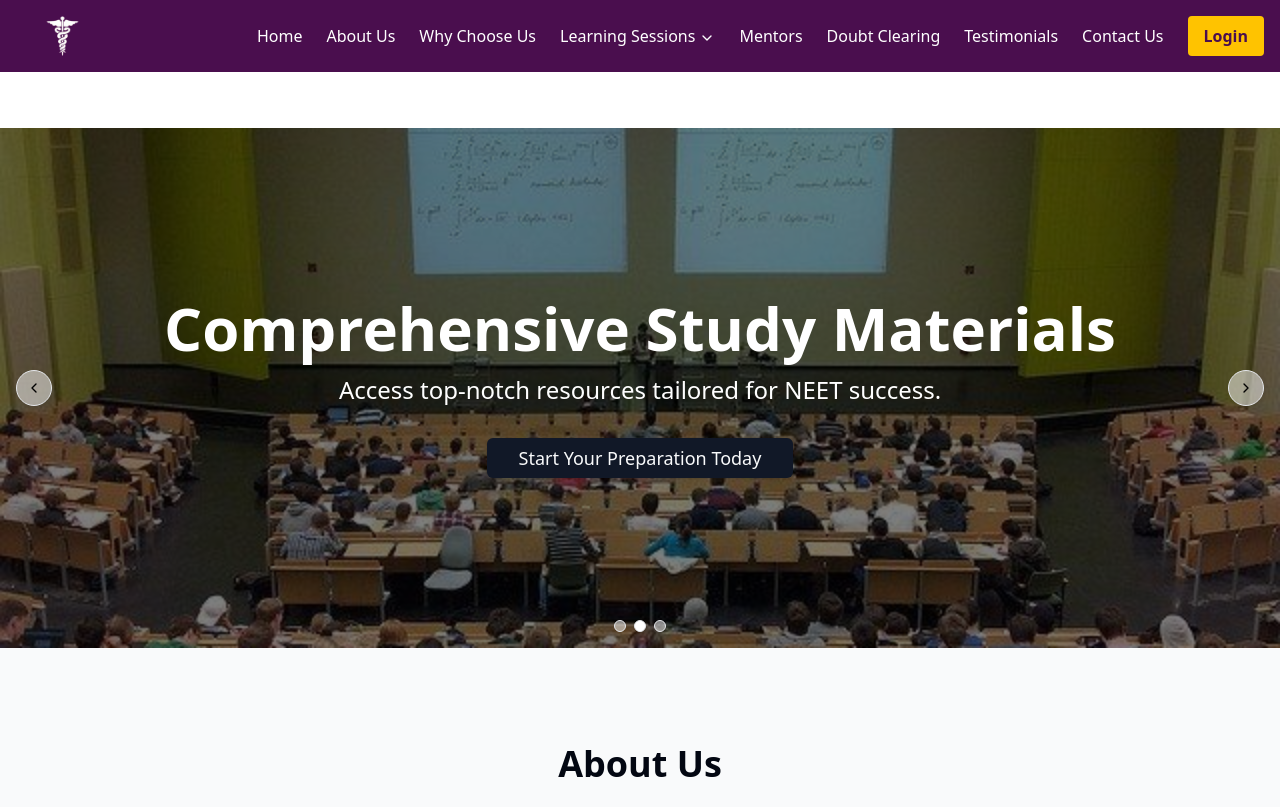
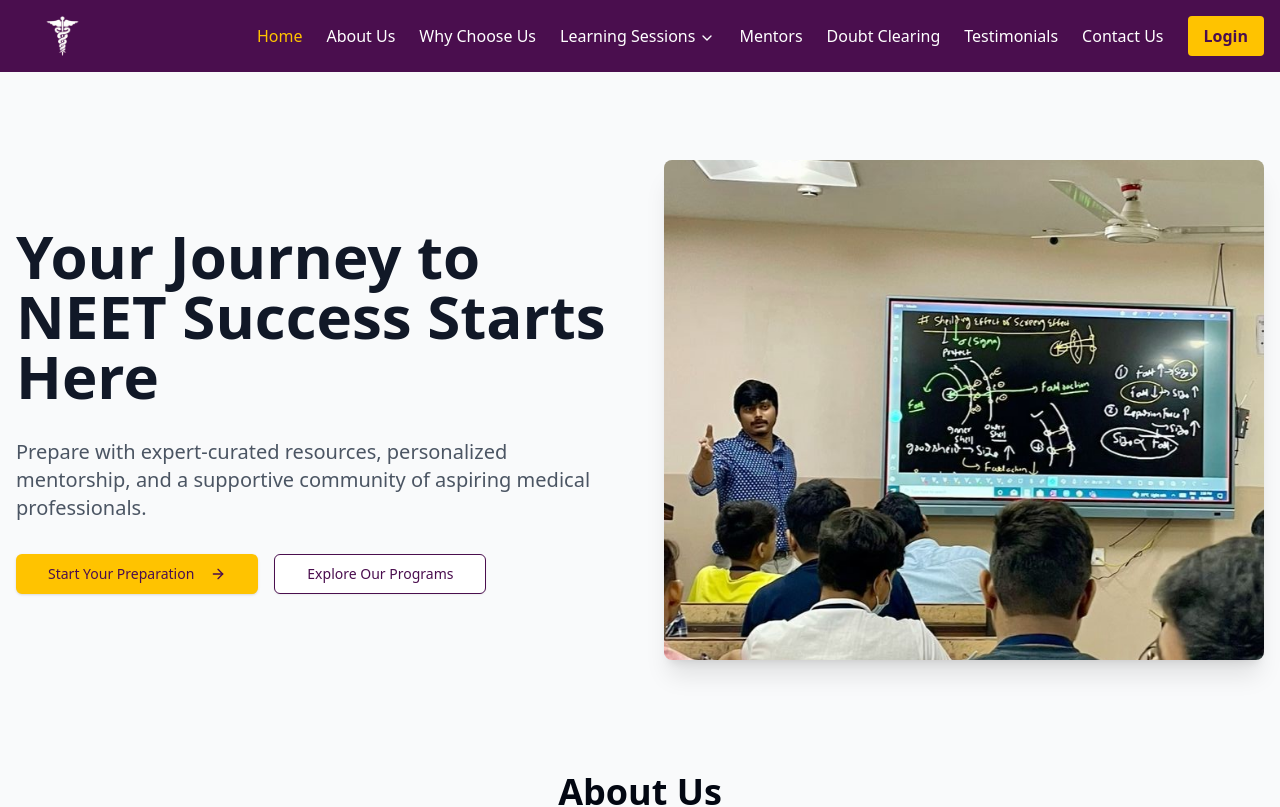
Before and after one commit to MohdAliJasim/NEETSuccessPath, a Next.js app in the folder frontend/: page / in a window 1280 px wide. Shown: the top 807 px of the page. Built offline with nearby package versions, Linux system fonts and the light colour scheme.

Commit message:
I have added new Hero section

```diff
--- a/frontend/src/app/globals.css
+++ b/frontend/src/app/globals.css
@@ -68,3 +68,27 @@
 html {
   scroll-behavior: smooth;
 }
+
+
+@keyframes blob {
+  0% {
+    transform: translate(0px, 0px) scale(1);
+  }
+  33% {
+    transform: translate(30px, -50px) scale(1.1);
+  }
+  66% {
+    transform: translate(-20px, 20px) scale(0.9);
+  }
+  100% {
+    transform: translate(0px, 0px) scale(1);
+  }
+}
+
+.animate-blob {
+  animation: blob 7s infinite;
+}
+
+.animation-delay-2000 {
+  animation-delay: 2s;
+}
--- a/frontend/src/app/page.jsx
+++ b/frontend/src/app/page.jsx
@@ -1,4 +1,4 @@
-import Hero from "../components/Hero.jsx"
+
 import Navbar from "../components/Navbar.jsx"
 import AboutUs from "../components/AboutUs.jsx"
 import WhyUS from "../components/WhyUs.jsx"
@@ -7,6 +7,7 @@ import TestimonialCarousel from "@/components/Testimonial.jsx"
 import MentorCarousel from "../components/Mentor.jsx"
 import LearningResources from "../components/Session.jsx"
 import Testing from "../components/Testing.jsx"
+import Hero from "@/components/Hero2.jsx"
 export default function Home() {
   return (
   <>
--- a/frontend/src/components/Hero.jsx
+++ b/frontend/src/components/Hero.jsx
@@ -7,7 +7,7 @@ import { Button } from '@/components/ui/button'
 
 const slides = [
   {
-    image: '/images/neet-lab.jpeg',
+    image: '/images/hero/neet-preparation.jpg',
     heading: 'Your Journey to NEET Success Starts Here',
     subheading: 'Prepare with the best resources, mentors, and a community of motivated learners.',
   },
@@ -40,7 +40,7 @@ export default function Hero() {
   }, [])
 
   return (
-    <section className="lg:mt-32 relative h-[80vh] lg:h-[65vh] w-full overflow-hidden" id='hero'>
+    <section className="relative  h-[80vh] lg:h-[calc(80vh-80px)] w-full overflow-hidden" id="hero">
       {slides.map((slide, index) => (
         <div
           key={index}
@@ -55,11 +55,14 @@ export default function Hero() {
             objectFit="cover"
             priority
           />
-          <div className="absolute inset-0 bg-black bg-opacity-50" />
+          <div className="absolute inset-0 bg-gradient-to-r from-black to-gray-300 opacity-80" />
           <div className="absolute inset-0 flex flex-col items-center justify-center text-center text-white">
             <h1 className="mb-4 text-4xl font-bold md:text-5xl lg:text-6xl">{slide.heading}</h1>
             <p className="mb-8 max-w-2xl text-xl md:text-2xl">{slide.subheading}</p>
-            <Button size="lg" className="text-lg">
+            <Button
+              size="lg"
+              className="text-lg bg-[#FFC300] text-[#4A0E4E] hover:bg-[#00A896] hover:text-white transition duration-300"
+            >
               Start Your Preparation Today
             </Button>
           </div>
@@ -68,19 +71,19 @@ export default function Hero() {
       <Button
         variant="outline"
         size="icon"
-        className="absolute left-4 top-1/2 -translate-y-1/2 transform rounded-full bg-white/50 text-black hover:bg-white/75"
+        className="absolute left-4 top-1/2 -translate-y-1/2 transform rounded-full bg-white/20 text-white hover:bg-white/40 hover:text-[#4A0E4E] transition duration-300"
         onClick={prevSlide}
       >
-        <ChevronLeft className="h-4 w-4" />
+        <ChevronLeft className="h-6 w-6" />
         <span className="sr-only">Previous slide</span>
       </Button>
       <Button
         variant="outline"
         size="icon"
-        className="absolute right-4 top-1/2 -translate-y-1/2 transform rounded-full bg-white/50 text-black hover:bg-white/75"
+        className="absolute right-4 top-1/2 -translate-y-1/2 transform rounded-full bg-white/20 text-white hover:bg-white/40 hover:text-[#4A0E4E] transition duration-300"
         onClick={nextSlide}
       >
-        <ChevronRight className="h-4 w-4" />
+        <ChevronRight className="h-6 w-6" />
         <span className="sr-only">Next slide</span>
       </Button>
       <div className="absolute bottom-4 left-1/2 flex -translate-x-1/2 transform space-x-2">
@@ -90,8 +93,8 @@ export default function Hero() {
             variant="outline"
             size="sm"
             className={`h-3 w-3 rounded-full p-0 ${
-              index === currentSlide ? 'bg-white' : 'bg-white/50'
-            }`}
+              index === currentSlide ? 'bg-[#FFC300]' : 'bg-white/50'
+            } hover:bg-[#00A896] transition duration-300`}
             onClick={() => setCurrentSlide(index)}
           >
             <span className="sr-only">Go to slide {index + 1}</span>
--- /dev/null
+++ b/frontend/src/components/Hero2.jsx
@@ -0,0 +1,65 @@
+'use client'
+
+import React from 'react'
+import Image from 'next/image'
+import { ArrowRight } from 'lucide-react'
+import { Button } from '@/components/ui/button'
+
+export default function Hero() {
+  return (
+    <section className="relative bg-gray-50" id="hero">
+      <div className="container mx-auto px-4 pt-20 pb-4 sm:pt-28 lg:pt-40">
+        <div className="grid grid-cols-1 lg:grid-cols-2 gap-12 items-center">
+          <div className="space-y-8">
+            <h1 className="text-4xl sm:text-5xl lg:text-6xl font-bold text-gray-900 leading-tight">
+              Your Journey to NEET Success Starts Here
+            </h1>
+            <p className="text-xl text-gray-600 max-w-2xl">
+              Prepare with expert-curated resources, personalized mentorship, and a supportive community of aspiring medical professionals.
+            </p>
+            <div className="flex flex-col sm:flex-row gap-4">
+              <Button
+                size="lg"
+                className="bg-[#FFC300] hover:bg-[#00A896] text-[#4A0E4E] hover:text-white transition-colors duration-300"
+              >
+                Start Your Preparation
+                <ArrowRight className="ml-2 h-5 w-5" />
+              </Button>
+              <Button
+                size="lg"
+                variant="outline"
+                className="border-[#4A0E4E] text-[#4A0E4E] hover:bg-[#4A0E4E] hover:text-white transition-colors duration-300"
+              >
+                Explore Our Programs
+              </Button>
+            </div>
+          </div>
+          <div className="relative h-[400px] lg:h-[500px] rounded-lg overflow-hidden shadow-xl">
+            <Image
+              src="/images/neet-lab.jpeg"
+              alt="Students preparing for NEET exam"
+              layout="fill"
+              objectFit="cover"
+              priority
+            />
+          </div>
+        </div>
+      </div>
+      {/* <div className="absolute inset-x-0 bottom-0 h-64 bg-gradient-to-t from-white to-transparent"></div>
+      <div className="container mx-auto px-4 pb-16">
+        <div className="grid grid-cols-1 md:grid-cols-3 gap-8">
+          {[
+            { title: "Expert Mentors", description: "Learn from experienced NEET professionals" },
+            { title: "Comprehensive Materials", description: "Access a wide range of study resources" },
+            { title: "Interactive Learning", description: "Engage in live classes and discussions" }
+          ].map((item, index) => (
+            <div key={index} className="bg-white p-6 rounded-lg shadow-lg border border-[#4A0E4E]/10">
+              <h3 className="text-lg font-semibold mb-2 text-[#4A0E4E]">{item.title}</h3>
+              <p className="text-gray-600">{item.description}</p>
+            </div>
+          ))}
+        </div>
+      </div> */}
+    </section>
+  )
+}
--- /dev/null
+++ b/frontend/src/components/ui/card.jsx
@@ -0,0 +1,50 @@
+import * as React from "react"
+
+import { cn } from "@/lib/utils"
+
+const Card = React.forwardRef(({ className, ...props }, ref) => (
+  <div
+    ref={ref}
+    className={cn("rounded-xl border bg-card text-card-foreground shadow", className)}
+    {...props} />
+))
+Card.displayName = "Card"
+
+const CardHeader = React.forwardRef(({ className, ...props }, ref) => (
+  <div
+    ref={ref}
+    className={cn("flex flex-col space-y-1.5 p-6", className)}
+    {...props} />
+))
+CardHeader.displayName = "CardHeader"
+
+const CardTitle = React.forwardRef(({ className, ...props }, ref) => (
+  <div
+    ref={ref}
+    className={cn("font-semibold leading-none tracking-tight", className)}
+    {...props} />
+))
+CardTitle.displayName = "CardTitle"
+
+const CardDescription = React.forwardRef(({ className, ...props }, ref) => (
+  <div
+    ref={ref}
+    className={cn("text-sm text-muted-foreground", className)}
+    {...props} />
+))
+CardDescription.displayName = "CardDescription"
+
+const CardContent = React.forwardRef(({ className, ...props }, ref) => (
+  <div ref={ref} className={cn("p-6 pt-0", className)} {...props} />
+))
+CardContent.displayName = "CardContent"
+
+const CardFooter = React.forwardRef(({ className, ...props }, ref) => (
+  <div
+    ref={ref}
+    className={cn("flex items-center p-6 pt-0", className)}
+    {...props} />
+))
+CardFooter.displayName = "CardFooter"
+
+export { Card, CardHeader, CardFooter, CardTitle, CardDescription, CardContent }
```
Also changed, not shown: frontend/public/images/hero/neet-hero-1.jpeg (added).
